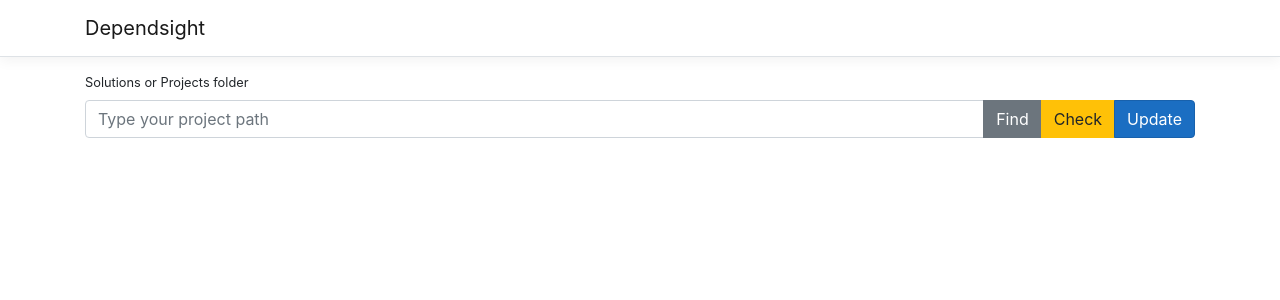
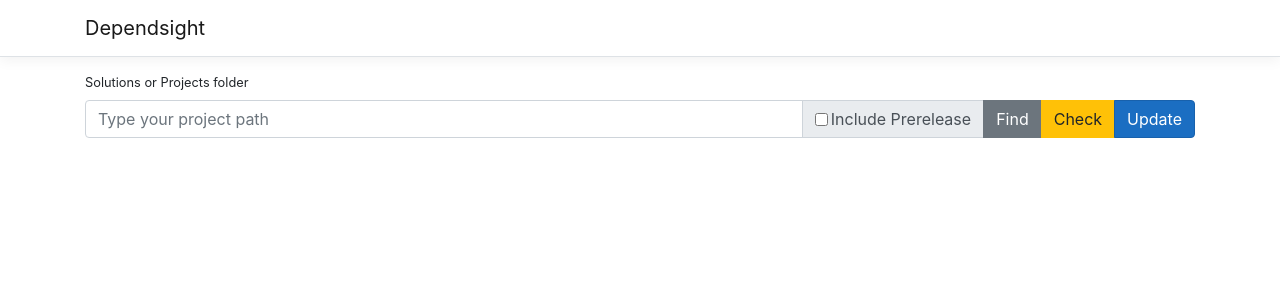
Before and after one commit to monofor/dependsight, a React (Create React App) app in the folder DependSight/Client/: page / in a window 1280 px wide. Shown: the top 300 px of the page. Built offline with nearby package versions, Linux system fonts and the light colour scheme.

Commit message:
UI adding check prerelease.

```diff
--- a/DependSight/Client/src/components/Home.jsx
+++ b/DependSight/Client/src/components/Home.jsx
@@ -11,6 +11,7 @@ export class Home extends Component {
       data: [],
       loading: true,
       projectPath: localStorage.getItem("projectPath"),
+      includePrerelease: JSON.parse(localStorage.getItem("includePrerelease")) || false,
       updating: false,
       checking: false
     };
@@ -21,6 +22,13 @@ export class Home extends Component {
     this.setState({
       projectPath: e.target.value
     });
+  };
+
+  handleChangeCheck = e => {
+      localStorage.setItem("includePrerelease", JSON.stringify(e.target.checked));
+	  this.setState({
+		  includePrerelease: e.target.checked
+	  });
   };
 
   async getDependencies() {
@@ -46,7 +54,8 @@ export class Home extends Component {
       headers: { "Content-Type": "application/json" },
       body: JSON.stringify({
         packageName: dependency.name,
-        sources: this.state.data.nugetConfig
+        sources: this.state.data.nugetConfig,
+        includePrerelease: this.state.includePrerelease
       })
     });
     const json = await result.json();
@@ -212,6 +221,16 @@ export class Home extends Component {
               onChange={this.handleChange}
               value={this.state.projectPath}
             />
+            <div className="input-group-append">
+	            <div className="input-group-text">
+		            <input
+			            type="checkbox"
+			            className="form-check-input ml-0"
+			            defaultChecked={this.state.includePrerelease}
+			            onChange={this.handleChangeCheck} />
+		            <label className="form-check-label ml-3">Include Prerelease</label>
+	            </div>
+            </div>
             <div className="input-group-append">
               <button
                 className="btn btn-secondary"
```
Also changed, not shown: 1 other file (tests, documents, lock files or other folders).
